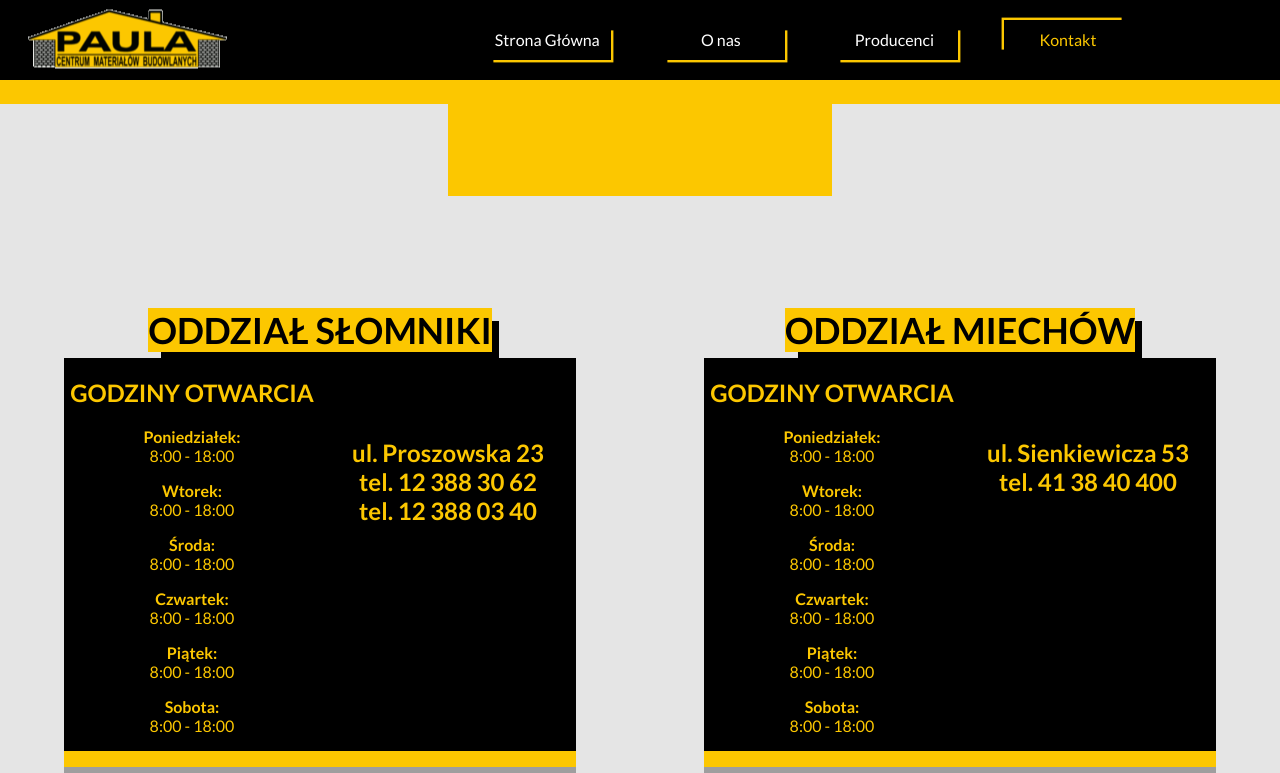
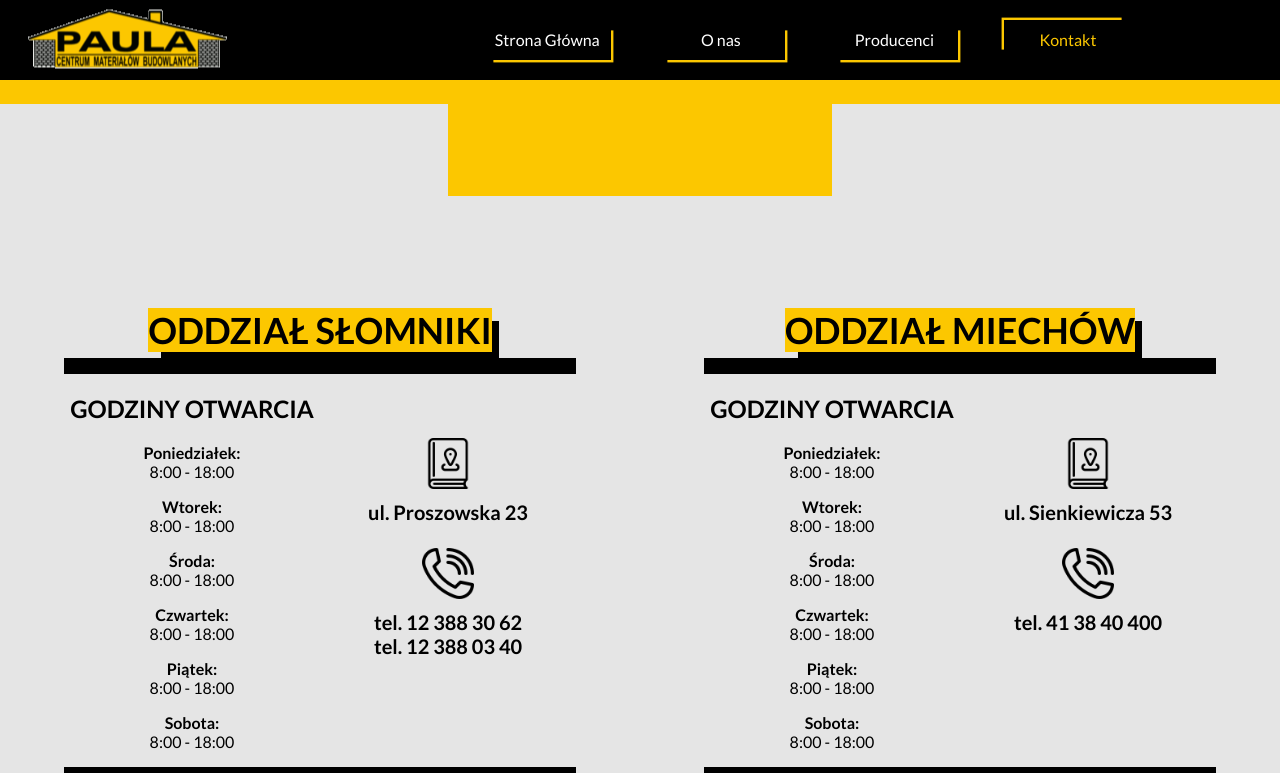
Before and after one commit to kalllllor/PAULA, a React (Create React App) app in the folder paula/: page /contact in a window 1280 px wide. Shown: the top 773 px of the page. Built offline with nearby package versions, Linux system fonts and the light colour scheme; grey boxes are pictures that could not be loaded.

Commit message:
poprawa ContactPage + małe zmiany

```diff
--- a/paula/src/components/menu.js
+++ b/paula/src/components/menu.js
@@ -14,27 +14,27 @@
                         <Link to="/"><img src={logo} alt="logo" /></Link>
                     </div>
                     <div className="Menu__links">
-                        <Link className={"link" + (this.props.active == "mainPage" ? " link__show" : "") + (this.props.before == "mainPage" ? " link__hide" : "")}
+                        <Link className={"link" + (this.props.active === "mainPage" ? " link__show" : "") + (this.props.before === "mainPage" ? " link__hide" : "")}
                             to={{
-                                pathname:"/",
+                                pathname: "/",
                                 before: this.props.active
                             }}>Strona Główna
                         </Link>
-                        <Link className={"link" + (this.props.active == "aboutPage" ? " link__show" : "") + (this.props.before == "aboutPage" ? " link__hide" : "")}
+                        <Link className={"link" + (this.props.active === "aboutPage" ? " link__show" : "") + (this.props.before === "aboutPage" ? " link__hide" : "")}
                             to={{
-                                pathname:"/about",
+                                pathname: "/about",
                                 before: this.props.active
                             }}>O nas
                         </Link>
-                        <Link className={"link" + (this.props.active == "producersPage" ? " link__show" : "") + (this.props.before == "producersPage" ? " link__hide" : "")}
+                        <Link className={"link" + (this.props.active === "producersPage" ? " link__show" : "") + (this.props.before === "producersPage" ? " link__hide" : "")}
                             to={{
-                                pathname:"/producers",
+                                pathname: "/producers",
                                 before: this.props.active
                             }}>Producenci
                         </Link>
-                        <Link className={"link" + (this.props.active == "contactPage" ? " link__show" : "") + (this.props.before == "contactPage" ? " link__hide" : "")}
+                        <Link className={"link" + (this.props.active === "contactPage" ? " link__show" : "") + (this.props.before === "contactPage" ? " link__hide" : "")}
                             to={{
-                                pathname:"/contact",
+                                pathname: "/contact",
                                 before: this.props.active
                             }}>Kontakt
                         </Link>
--- a/paula/src/pages/ContactPage.js
+++ b/paula/src/pages/ContactPage.js
@@ -3,6 +3,8 @@
 import Menu from "../components/Menu"
 import "../styles/pages/contactPage.css"
 import mapsSign from "../img/location.png"
+import phoneSign from "../img/phone.png"
+import adressSign from "../img/adress.png"
 class ContactPage extends React.Component {
     constructor() {
         super();
@@ -35,7 +37,9 @@
                                     <p><h4>Sobota:</h4> 8:00 - 18:00</p>
                                 </div>
                                 <div className="content__right">
+                                    <img src={adressSign} alt="" />
                                     <h3>ul. Proszowska 23</h3>
+                                    <img src={phoneSign} alt="" />
                                     <h3>tel. 12 388 30 62</h3>
                                     <h3>tel. 12 388 03 40</h3>
                                 </div>
@@ -62,7 +66,9 @@
                                     <p><h4>Sobota:</h4> 8:00 - 18:00</p>
                                 </div>
                                 <div className="content__right">
+                                    <img src={adressSign} alt="" />
                                     <h3>ul. Sienkiewicza 53</h3>
+                                    <img src={phoneSign} alt="" />
                                     <h3>tel. 41 38 40 400</h3>
                                 </div>
                             </div>
--- a/paula/src/styles/pages/contactPage.css
+++ b/paula/src/styles/pages/contactPage.css
@@ -56,11 +56,11 @@
 }
 
 .container__content {
-    background-color: black;
-    color: #FCC700;
+    color: black;
     width: 80%;
     margin: 6px auto 0 auto;
-    border-bottom: 2vh solid #FCC700;
+    border-top: 2vh solid black;
+    border-bottom: 2vh solid black;
     display: flex;
     justify-content: space-between;
     flex-wrap: wrap;
@@ -76,6 +76,10 @@
     margin: 0
 }
 
+.content__left p {
+    margin-top: 2vh;
+}
+
 .content__right,
 .content__left {
     width: 50%;
@@ -87,11 +91,17 @@
 }
 
 .content__right {
-    padding-top: 10vh
+    padding-top: 5vh;
+}
+
+.content__right img {
+    max-width: 4vw;
+    height: auto;
+    padding: 3vh 0 1vh 0;
 }
 
 .content__right h3 {
-    font-size: 3vh;
+    font-size: 2.5vh;
 }
 
 .contact__map {
```
Also changed, not shown: paula/src/img/adress.png (added), paula/src/img/phone.png (added).
